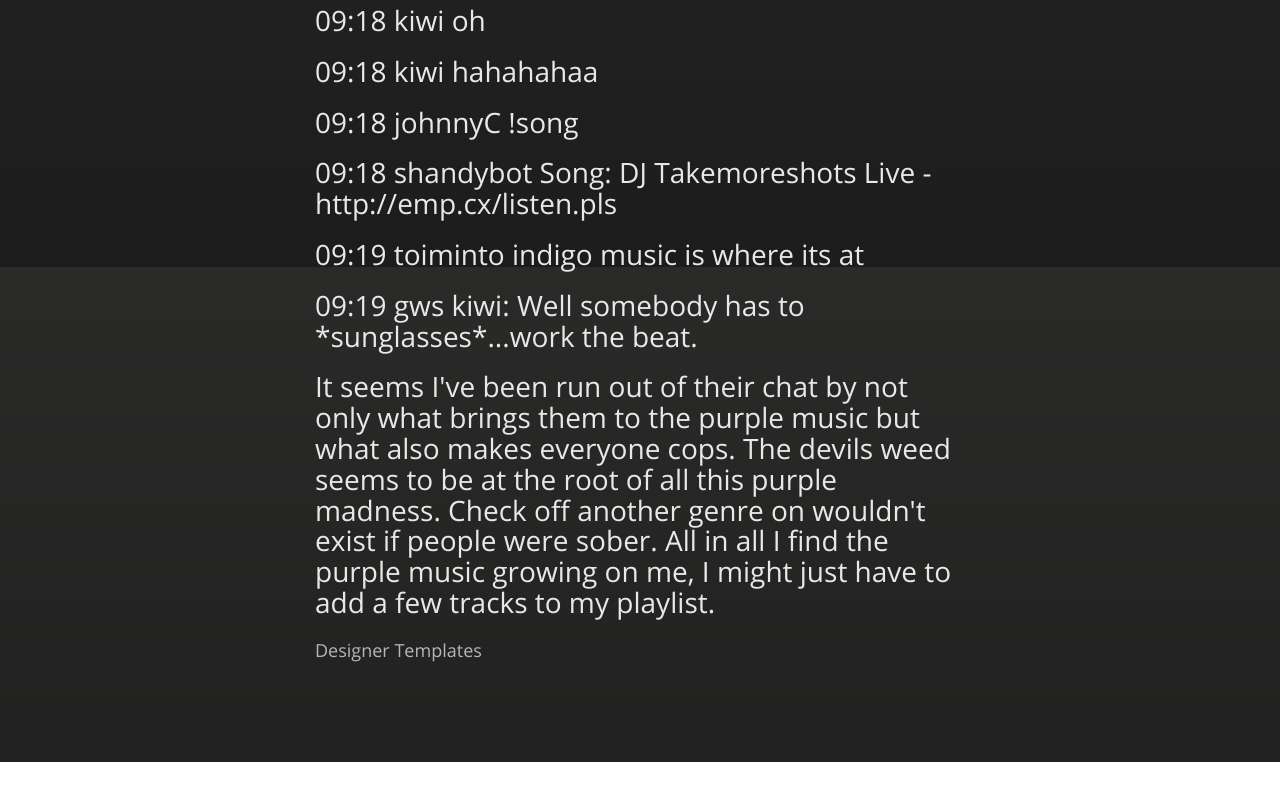
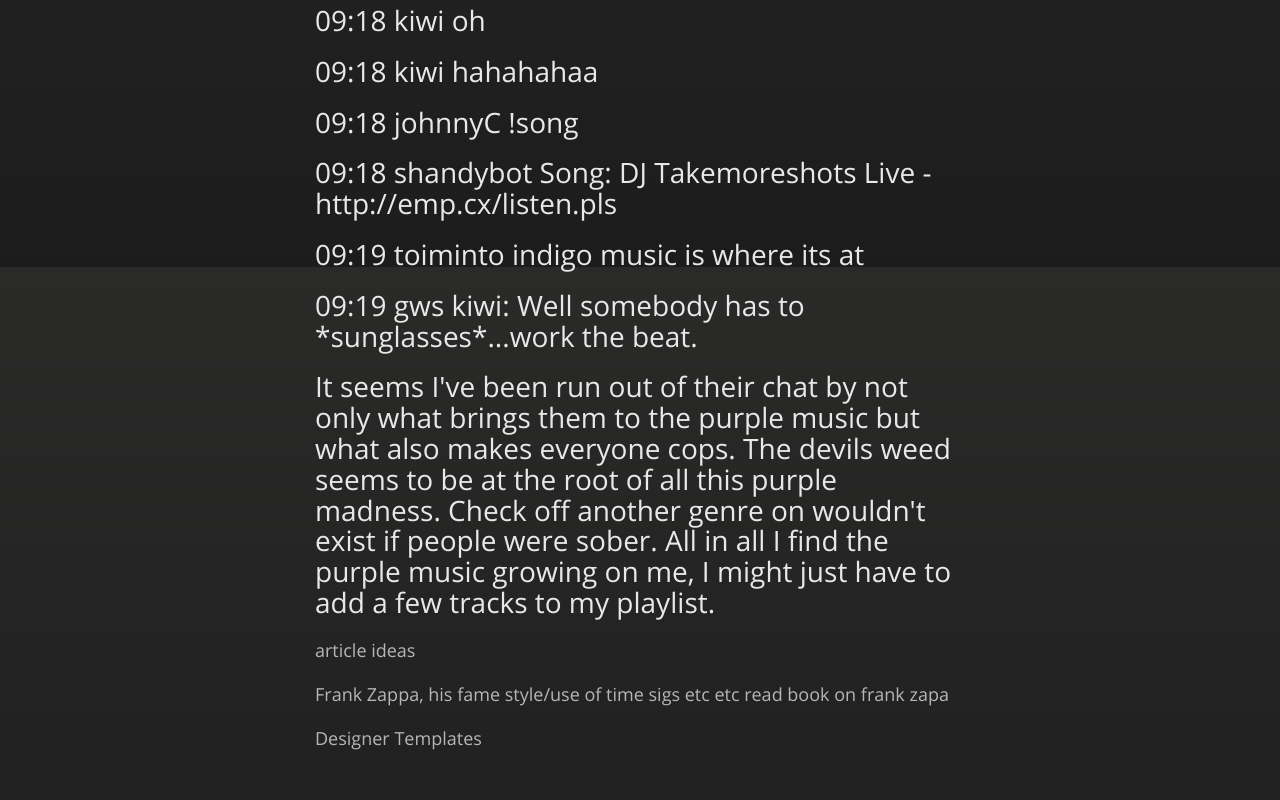
Before and after one commit to anders9898/Tonic, a plain HTML site: page index.html in a window 1280 px wide. Shown: the part 4533-5333 px from the top of the page. Before the commit the page ends 5295 px from the top, so only its background shows below. Drawn offline with nearby package versions, Linux system fonts and the light colour scheme.

Commit message:
Update index.html

```diff
--- a/index.html
+++ b/index.html
@@ -161,7 +161,7 @@ mib_3jkz5g is a cop or something<p>
 09:19 gws kiwi: Well somebody has to *sunglasses*...work the beat.<p>
 
 It seems I've been run out of their chat by not only what brings them to the purple music but what also makes everyone cops. The devils weed seems to be at the root of all this purple madness. Check off another genre on wouldn't exist if people were sober. All in all I find the purple music growing on me, I might just have to add a few tracks to my playlist.
-<h3>
+<h3><p>article ideas<p>Frank Zappa, his fame style/use of time sigs etc etc read book on frank zapa </p></p>
 <a name="designer-templates" class="anchor" href="#designer-templates"><span class="octicon octicon-link"></span></a>Designer Templates</h3>
   </section>
 
```
